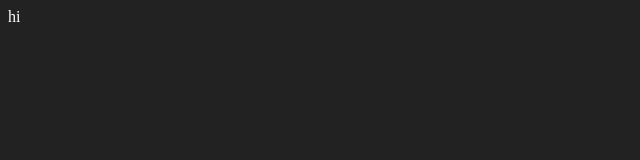
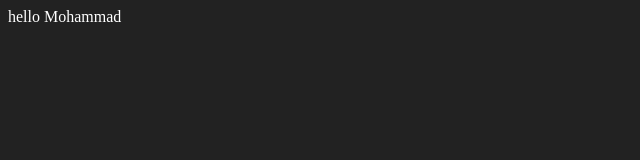
Before and after one commit to moHaHa/netlify-mohaha, a Vue app: page / in a window 1280 px wide. Shown: the top 160 px of the page, without its empty margins (0-640 px from the left). Built offline with nearby package versions, Linux system fonts and the light colour scheme.

Commit message:
feat : setup components

```diff
--- a/package.json
+++ b/package.json
@@ -10,6 +10,7 @@
     "type-check": "vue-tsc --noEmit"
   },
   "dependencies": {
+    "unplugin-vue-components": "^0.24.1",
     "vue": "^3.2.47"
   },
   "devDependencies": {
--- a/src/App.vue
+++ b/src/App.vue
@@ -3,7 +3,7 @@
 
 <template>
   <div>
-    hi
+    <Hello  name="Mohammad" ></Hello>
   </div>
 </template>
 <style>
@@ -11,6 +11,7 @@ html {
   background-color: #222;
   color : white ;
   color-scheme: dark;
+
 }
 
 </style>
--- /dev/null
+++ b/src/components/Hello.vue
@@ -0,0 +1,11 @@
+<script setup lang="ts">
+defineProps<{
+  name:string
+}>()
+</script>
+
+<template>
+  <div>
+    hello  {{  name}}
+  </div>
+</template>
--- a/tsconfig.json
+++ b/tsconfig.json
@@ -1,6 +1,7 @@
 {
   "compilerOptions": {
     "baseUrl": ".",
+    "jsx" : "preserve",
     "paths": {
       "~/*": ["./src/*"]
     }
--- a/vite.config.ts
+++ b/vite.config.ts
@@ -1,9 +1,12 @@
 import { fileURLToPath, URL } from 'node:url'
-
+import Components from 'unplugin-vue-components/vite'
 import { defineConfig } from 'vite'
-import vue from '@vitejs/plugin-vue'
+import Vue from '@vitejs/plugin-vue'
 
 // https://vitejs.dev/config/
 export default defineConfig({
-  plugins: [vue()]
+  plugins: [
+    Vue(),
+    Components()
+  ]
 })
```
Also changed, not shown: components.d.ts (added, +14 -0 lines), 1 other file (tests, documents, lock files or other folders).
